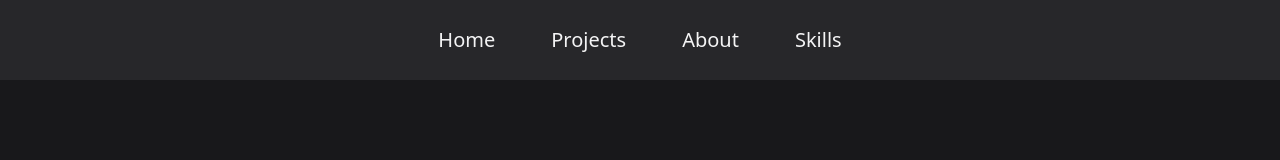
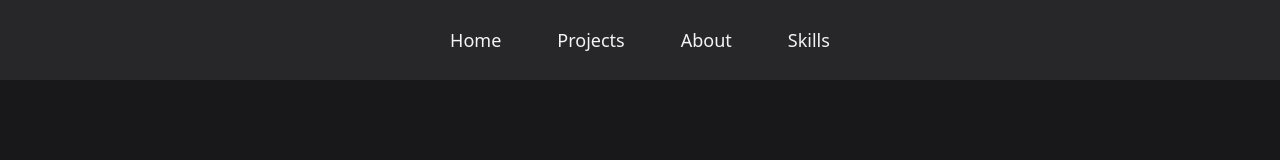
Before and after one commit to Kleb-0/Portifolio, a Next.js app: page / in a window 1280 px wide. Shown: the top 160 px of the page. Built offline with nearby package versions, Linux system fonts and the light colour scheme.

Commit message:
feat: update NavBar component to include current page state and improve link handling

```diff
--- a/src/components/navbar.jsx
+++ b/src/components/navbar.jsx
@@ -1,34 +1,47 @@
 "use client";
 
 import Link from "next/link";
+import { useState } from "react";
 
 export default function NavBar() {
+  const [currentPage, setCurrentPage] = useState([0]);
   const glowEffect =
-    "hover:text-violet-600 hover:scale-110 hover:shadow-violet-500 hover:shadow-sm rounded-sm !p-1";
+    "hover:text-violet-600 hover:scale-110 hover:shadow-violet-500 hover:shadow-sm rounded-sm p-1";
   const navItems = ["Home", "Projects", "About", "Skills"];
-
 
   return (
     <div className="h-20 text-zinc-100 bg-zinc-800 flex items-center">
-      <nav className="lg:text-xl md:text-lg text-lg w-full flex items-center justify-center ">
-        <ul className="flex gap-12 ">
+      <nav className="md:text-lg text-md w-full flex items-center justify-center ">
+        <ul className="flex gap-5 sm:gap-12 ">
           <li>
-            <Link className={glowEffect} href="/">
+            <Link onClick={setCurrentPage[0]} className={glowEffect} href="/">
               {navItems[0]}
             </Link>
           </li>
           <li>
-            <Link className={glowEffect} href="/projects">
+            <Link
+              onClick={setCurrentPage[1]}
+              className={glowEffect}
+              href="/projects"
+            >
               {navItems[1]}
             </Link>
           </li>
           <li>
-            <Link className={glowEffect} href="/about">
+            <Link
+              onClick={setCurrentPage[2]}
+              className={glowEffect}
+              href="/about"
+            >
               {navItems[2]}
             </Link>
           </li>
           <li>
-            <Link className={glowEffect} href="/skills">
+            <Link
+              onClick={setCurrentPage[3]}
+              className={glowEffect}
+              href="/skills"
+            >
               {navItems[3]}
             </Link>
           </li>
```
